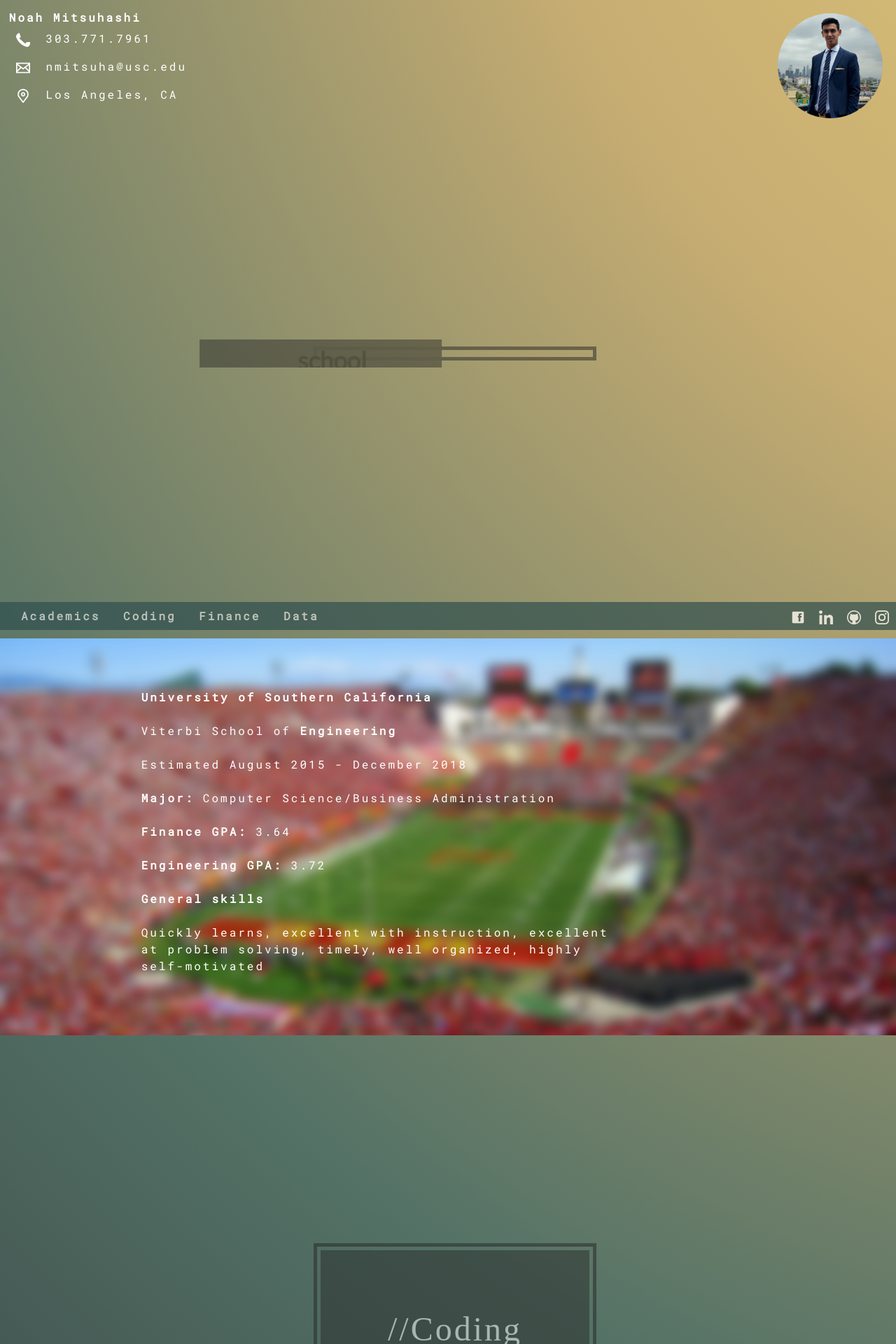
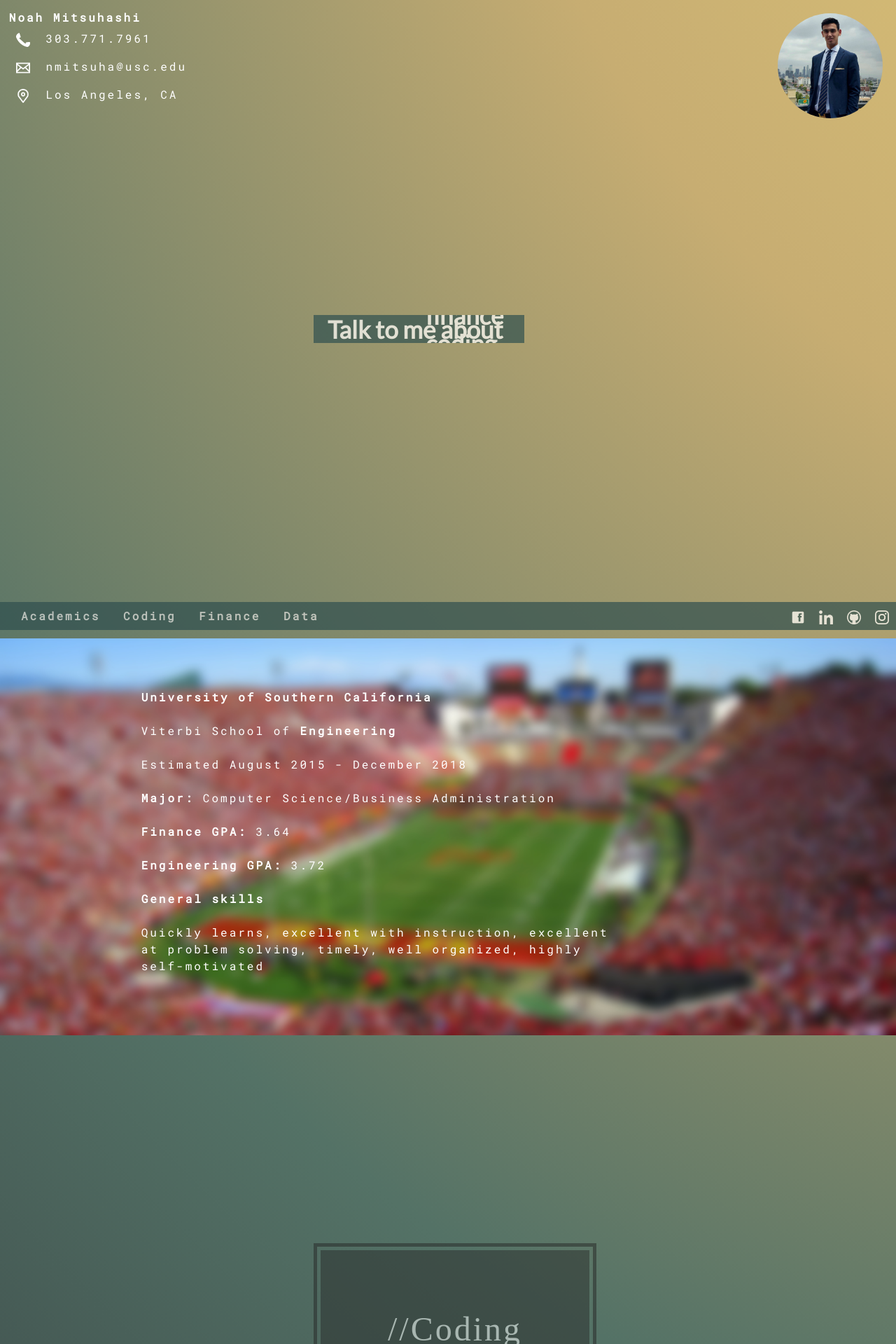
Before and after one commit to nmits/nmits.github.io, a Jekyll site: the page built from index.html, in a window 1280 px wide. Shown: the top 1920 px of the page at 70% size. Built offline with Jekyll 4.4.1, drawn with Linux system fonts in a browser that asks for light colours; nearby versions of some CDN libraries.

Commit message:
Scrolling intro

```diff
--- a/_includes/header.html
+++ b/_includes/header.html
@@ -19,7 +19,6 @@
             <img src="img/pic.jpg" class="self" alt="Profile picture">
         </div>
 
-    <div class="titles" style="position:absolute;margin-top:55vh;">
         <div class="content">
             <div class="content__container">
                 <p class="content__container__text">
@@ -28,11 +27,9 @@
                 <ul class="content__container__list">
                     <li class="content__container__list__item">school</li>
                     <li class="content__container__list__item">finance</li>
-                    <li class="content__container__list__item">programming</li>
-                    <li class="content__container__list__item">data analytics</li>
+                    <li class="content__container__list__item">coding</li>
+                    <li class="content__container__list__item">big data</li>
                 </ul>
             </div>
         </div>
-    </div>
-
 </header>
--- a/_sass/_layout.scss
+++ b/_sass/_layout.scss
@@ -209,21 +209,23 @@
 }
 
 .content {
-  margin: auto;
   position: absolute;
-  transform: translate(-50%, -50%);
-  overflow:hidden;
-
   font-family: 'Lato', sans-serif;
   font-size: 35px;
   line-height: 40px;
   list-style-type: none;
+  margin-top: 50vh;
 
   &__container {
         font-weight: 600;
         overflow: hidden;
         height: 40px;
-    padding: 0 40px;
+        padding: 0 20px;
+        margin-left: 35vw;
+        margin-right: 35vw;
+        color: white;
+        background-color: darkslategray;
+        opacity: 0.7;
 
     &__text {
         display: inline;
```
Lines whose indentation alone changed are shown as unchanged.
